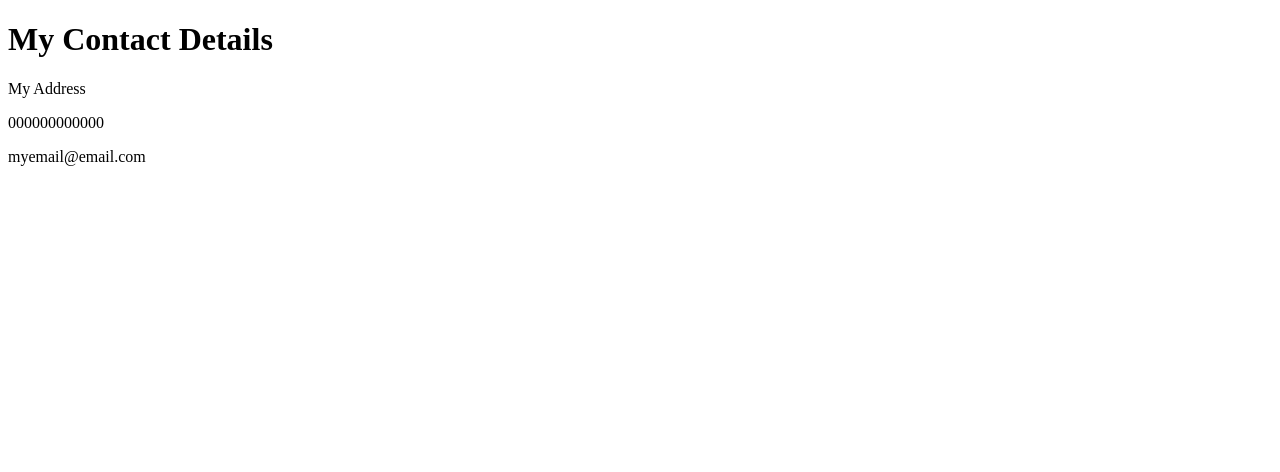
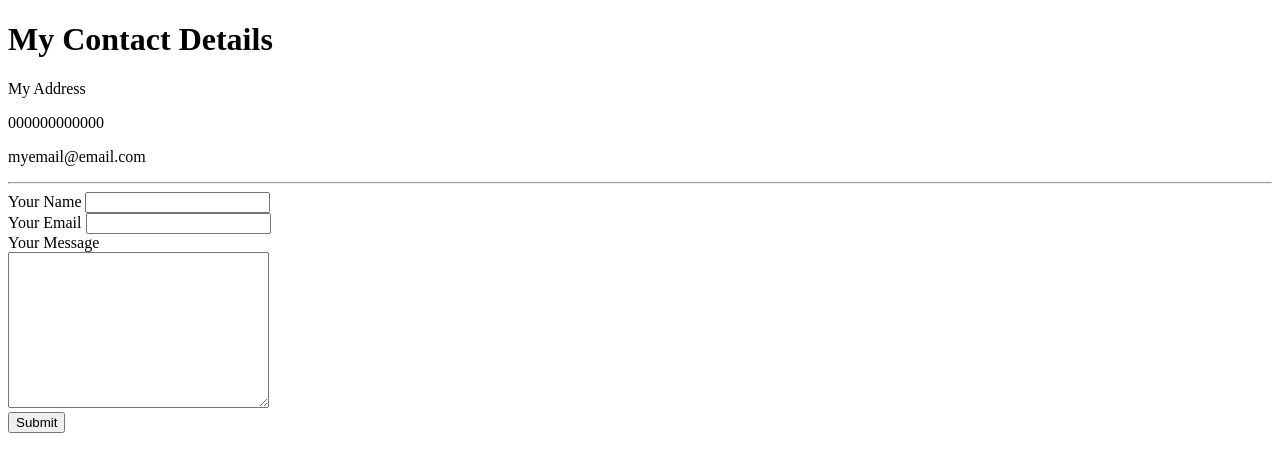
Before and after one commit to sadid369/Web-Development, a plain HTML site: page HTML - Personal Site/contact.html in a window 1280 px wide. Drawn offline with Linux system fonts and the light colour scheme.

Commit message:
@7/06/2022

```diff
--- a/HTML - Personal Site/contact.html
+++ b/HTML - Personal Site/contact.html
@@ -11,5 +11,19 @@
     <p>My Address</p>
     <p>000000000000</p>
     <p>myemail@email.com</p>
+    <hr />
+    <form
+      action="mailto:sadid.jones@gmail.com"
+      method="post"
+      enctype="text/plain"
+    >
+      <label for="">Your Name</label>
+      <input type="text" name="yourName" /><br />
+      <label for="">Your Email</label>
+      <input type="email" name="yourEmail" /><br />
+      <label for="">Your Message</label><br />
+      <textarea name="yourMessage" id="" cols="30" rows="10"></textarea><br />
+      <input type="submit" name="" />
+    </form>
   </body>
 </html>
```
